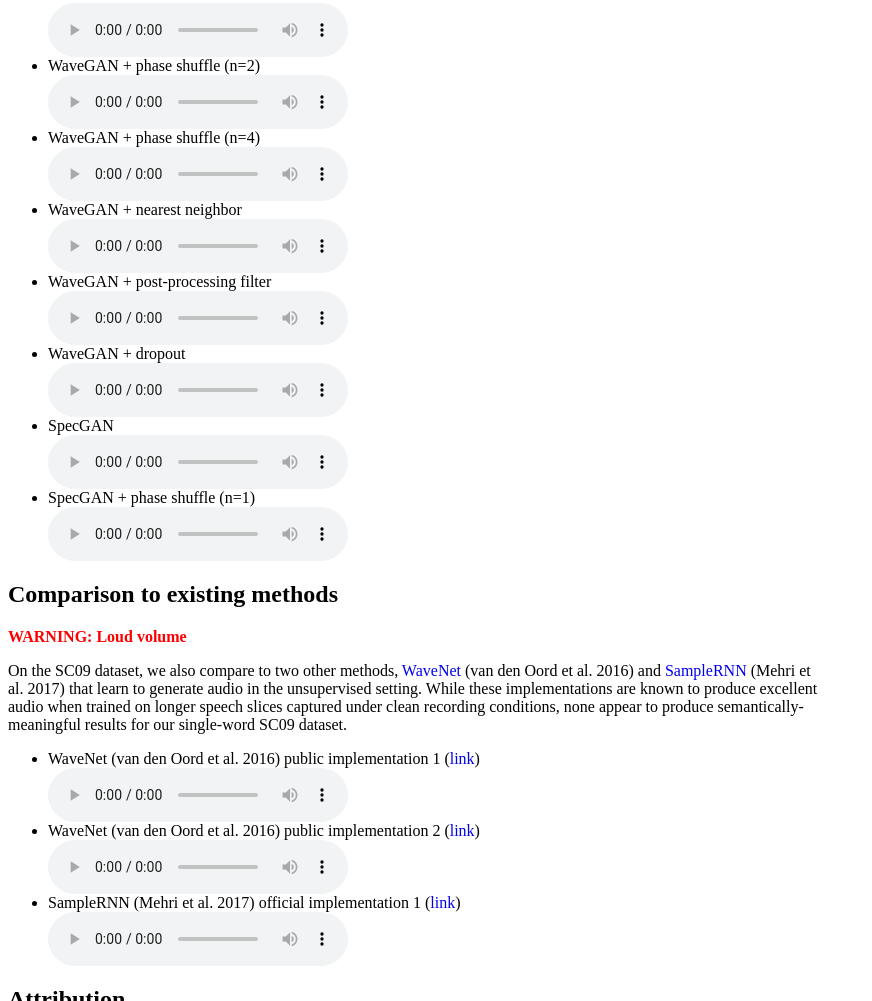
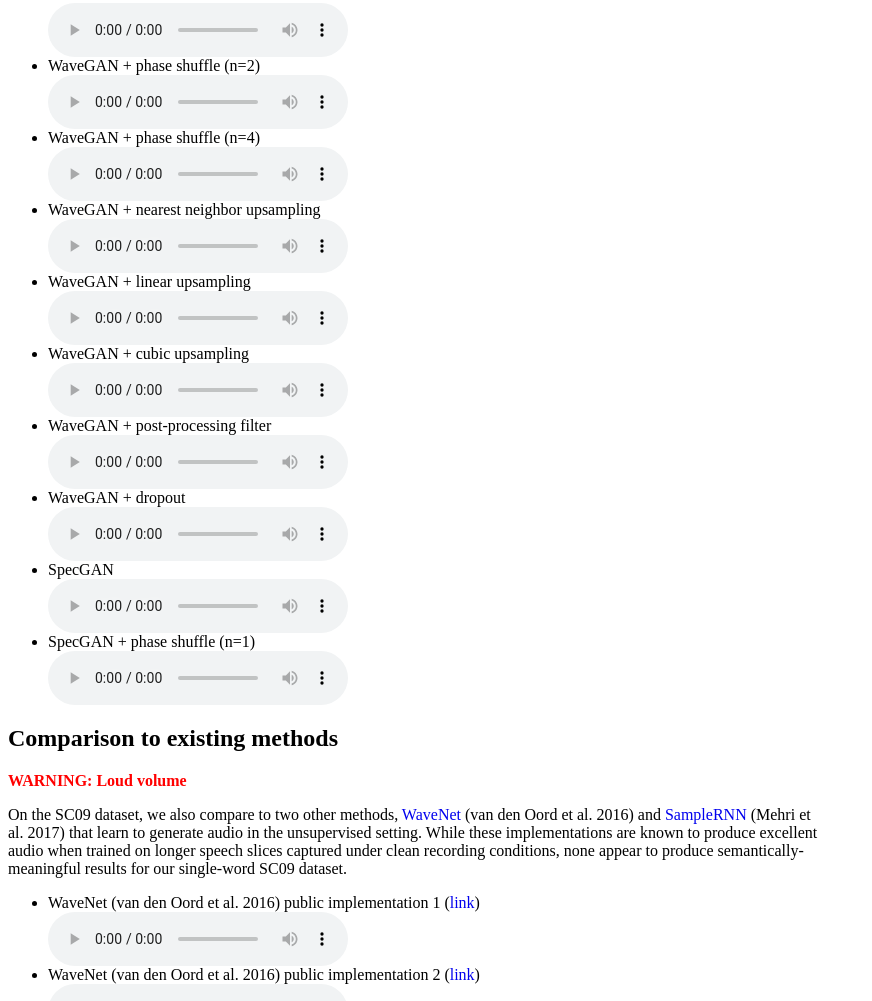
Before and after one commit to chrisdonahue/wavegan_examples, a plain HTML site: page index.html in a window 1280 px wide. Shown: the part 2826-3827 px from the top of the page, without its empty margins (0-872 px from the left). Drawn offline with Linux system fonts and the light colour scheme.

Commit message:
Added back linear and cubic upsampling

```diff
--- a/index.html
+++ b/index.html
@@ -448,11 +448,37 @@
 
 <li>
 <span class="desc">
-  WaveGAN + nearest neighbor
+  WaveGAN + nearest neighbor upsampling
 </span>
 <div class="example">
   <audio controls>
   <source src="audio/quant_wavegan_nn.wav" type="audio/wav">
+  Your browser does not support the audio tag.
+</audio>
+</div>
+</li>
+
+
+<li>
+<span class="desc">
+  WaveGAN + linear upsampling
+</span>
+<div class="example">
+  <audio controls>
+  <source src="audio/quant_wavegan_lin.wav" type="audio/wav">
+  Your browser does not support the audio tag.
+</audio>
+</div>
+</li>
+
+
+<li>
+<span class="desc">
+  WaveGAN + cubic upsampling
+</span>
+<div class="example">
+  <audio controls>
+  <source src="audio/quant_wavegan_cub.wav" type="audio/wav">
   Your browser does not support the audio tag.
 </audio>
 </div>
```
